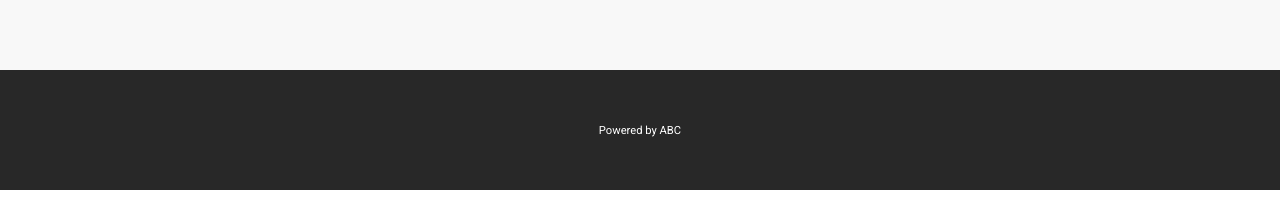
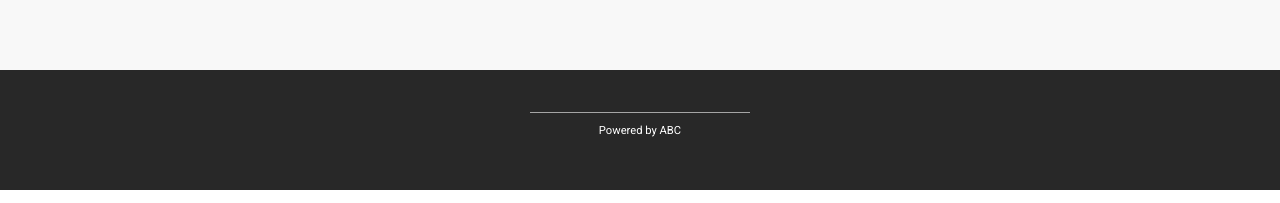
Before and after one commit to dwantula/abc-cams, a React (Create React App) app: page / in a window 1280 px wide. Shown: the part 594-797 px from the top of the page. Built offline with nearby package versions, Linux system fonts and the light colour scheme.

Commit message:
corrected bugs in code

```diff
--- a/src/App.jsx
+++ b/src/App.jsx
@@ -1,31 +1,18 @@
 import React from 'react';
-import { Route, Switch } from 'react-router-dom';
 import { BrowserRouter } from 'react-router-dom';
 
-import Navigation from 'shared/components/Navigation/Navigation';
-import AboutUs from 'screens/AbcCams/AboutUs/AboutUs';
-import SkiCams from 'screens/AbcCams/SkiCams/SkiCams';
-import Contact from 'screens/AbcCams/Contact/Contact';
+import Footer from 'shared/components/Footer/Footer';
+import Header from 'shared/components/Header/Header';
+import Main from 'shared/components/Main/Main';
 
 import './App.scss';
 
 function App() {
   return (
     <BrowserRouter>
-      <header>
-        {' '}
-        <div>Logo firmy</div>
-        <Navigation />
-      </header>
-      <main className="main">
-        <Switch>
-          <Route path="/" exact component={AboutUs} />
-          <Route path="/ski-cams" component={SkiCams} />
-          <Route path="/contact" component={Contact} />
-          <Route component={() => <h3>Strona nie istnieje</h3>} />
-        </Switch>
-      </main>
-      <footer className="footer">Powered by ABC</footer>
+      <Header />
+      <Main />
+      <Footer />
     </BrowserRouter>
   );
 }
--- a/src/App.scss
+++ b/src/App.scss
@@ -1,21 +1 @@
 @import 'shared/styles/colors.scss';
-
-.main {
-  text-align: center;
-  background-color: $lightGray;
-  display: flex;
-  flex-direction: column;
-  position: relative;
-  min-height: 70vh;
-}
-
-.footer {
-  display: flex;
-  background-color: $darkGray;
-  color: white;
-  height: 15vh;
-  text-align: center;
-  align-items: center;
-  justify-content: center;
-  font-size: 0.7rem;
-}
--- a/src/screens/AbcCams/AboutUs/AboutUs.jsx
+++ b/src/screens/AbcCams/AboutUs/AboutUs.jsx
@@ -1,4 +1,6 @@
 import React from 'react';
+
+import './styles.scss';
 
 function AboutUs() {
   return <div>About Us</div>;
--- a/src/screens/AbcCams/Contact/Contact.jsx
+++ b/src/screens/AbcCams/Contact/Contact.jsx
@@ -1,4 +1,6 @@
 import React from 'react';
+
+import './styles.scss';
 
 function Contact() {
   return <div>Contact</div>;
--- a/src/screens/AbcCams/SkiCams/SkiCams.jsx
+++ b/src/screens/AbcCams/SkiCams/SkiCams.jsx
@@ -1,4 +1,6 @@
 import React from 'react';
+
+import './styles.scss';
 
 function SkiCams() {
   return <div>SkiCams</div>;
--- /dev/null
+++ b/src/shared/components/Footer/Footer.jsx
@@ -0,0 +1,14 @@
+import React from 'react';
+
+import './styles.scss';
+
+function Footer() {
+  return (
+    <footer className="footer">
+      <div className="footer__line" />
+      <p>Powered by ABC</p>
+    </footer>
+  );
+}
+
+export default Footer;
--- /dev/null
+++ b/src/shared/components/Footer/styles.scss
@@ -0,0 +1,19 @@
+@import 'shared/styles/colors.scss';
+
+.footer {
+  display: flex;
+  flex-direction: column;
+  background-color: $darkGray;
+  color: white;
+  height: 15vh;
+  text-align: center;
+  align-items: center;
+  justify-content: center;
+  font-size: 0.7rem;
+}
+
+.footer__line {
+  border-bottom: 1px solid $lightGray;
+  width: 220px;
+  opacity: 0.6;
+}
--- /dev/null
+++ b/src/shared/components/Header/Header.jsx
@@ -0,0 +1,14 @@
+import React from 'react';
+
+import Navigation from 'shared/components/Navigation/Navigation';
+
+function Header() {
+  return (
+    <>
+      <div>Logo firmy</div>
+      <Navigation />
+    </>
+  );
+}
+
+export default Header;
--- /dev/null
+++ b/src/shared/components/Main/Main.jsx
@@ -0,0 +1,23 @@
+import React from 'react';
+import { Route, Switch } from 'react-router-dom';
+
+import AboutUs from 'screens/AbcCams/AboutUs/AboutUs';
+import SkiCams from 'screens/AbcCams/SkiCams/SkiCams';
+import Contact from 'screens/AbcCams/Contact/Contact';
+
+import './styles.scss';
+
+function Main() {
+  return (
+    <div className="main">
+      <Switch>
+        <Route path="/" exact component={AboutUs} />
+        <Route path="/ski-cams" component={SkiCams} />
+        <Route path="/contact" component={Contact} />
+        <Route component={() => <h3>Strona nie istnieje</h3>} />
+      </Switch>
+    </div>
+  );
+}
+
+export default Main;
--- /dev/null
+++ b/src/shared/components/Main/styles.scss
@@ -0,0 +1,10 @@
+@import 'shared/styles/colors.scss';
+
+.main {
+  text-align: center;
+  background-color: $lightGray;
+  display: flex;
+  flex-direction: column;
+  position: relative;
+  min-height: 70vh;
+}
--- a/src/shared/components/Navigation/styles.scss
+++ b/src/shared/components/Navigation/styles.scss
@@ -2,7 +2,6 @@
 
 .navigation {
   display: flex;
-  flex-direction: fixed;
   background-color: $white;
   height: 80px;
 }
```
Also changed, not shown: src/shared/components/Header/styles.scss (added), 1 other file (tests, documents, lock files or other folders).
